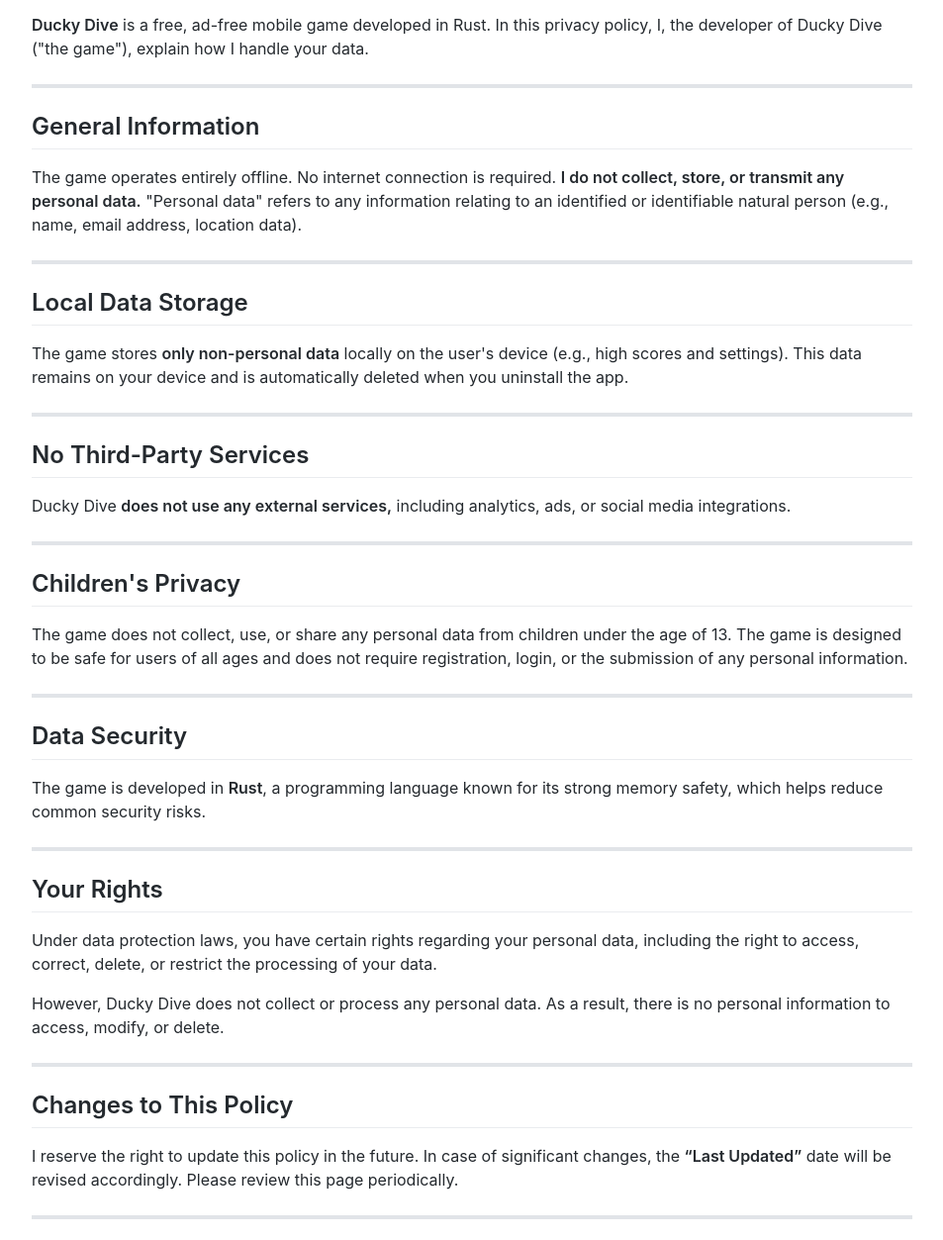
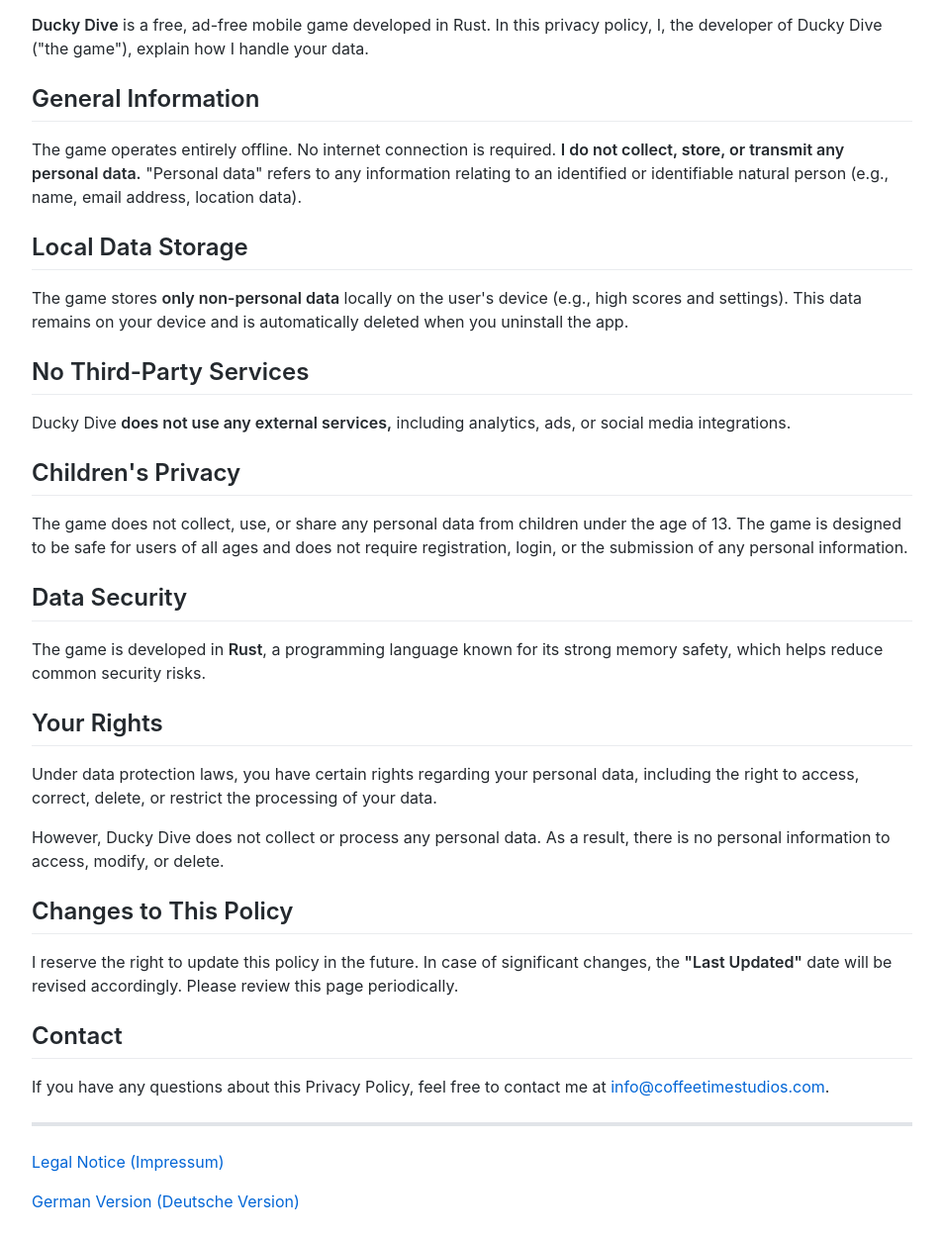
Before and after one commit to coffeetimestudios/coffeetimestudios.github.io, a plain HTML site: page privacy/ducky-dive/en.html in a window 1280 px wide. Shown: the part 107-1360 px from the top of the page at 99% size, without its empty margins (163-1116 px from the left). Drawn offline with Linux system fonts and the light colour scheme.

Commit message:
removed hr lines

```diff
--- a/privacy/ducky-dive/en.html
+++ b/privacy/ducky-dive/en.html
@@ -1251,29 +1251,21 @@ pre[class*="language-"] {
 <body>
   <article class="markdown-body"><h1 class="atx" id="privacy-policy--ducky-dive">Privacy Policy – Ducky Dive</h1>
 <p><strong>Ducky Dive</strong> is a free, ad-free mobile game developed in Rust. In this privacy policy, I, the developer of Ducky Dive ("the game"), explain how I handle your data.</p>
-<hr>
 <h2 class="atx" id="general-information">General Information</h2>
 <p>The game operates entirely offline. No internet connection is required. <strong>I do not collect, store, or transmit any personal data.</strong> "Personal data" refers to any information relating to an identified or identifiable natural person (e.g., name, email address, location data).</p>
-<hr>
 <h2 class="atx" id="local-data-storage">Local Data Storage</h2>
 <p>The game stores <strong>only non-personal data</strong> locally on the user's device (e.g., high scores and settings). This data remains on your device and is automatically deleted when you uninstall the app.</p>
-<hr>
 <h2 class="atx" id="no-third-party-services">No Third-Party Services</h2>
 <p>Ducky Dive <strong>does not use any external services,</strong> including analytics, ads, or social media integrations.</p>
-<hr>
 <h2 class="atx" id="childrenand39s-privacy">Children's Privacy</h2>
 <p>The game does not collect, use, or share any personal data from children under the age of 13. The game is designed to be safe for users of all ages and does not require registration, login, or the submission of any personal information.</p>
-<hr>
 <h2 class="atx" id="data-security">Data Security</h2>
 <p>The game is developed in <strong>Rust</strong>, a programming language known for its strong memory safety, which helps reduce common security risks.</p>
-<hr>
 <h2 class="atx" id="your-rights">Your Rights</h2>
 <p>Under data protection laws, you have certain rights regarding your personal data, including the right to access, correct, delete, or restrict the processing of your data.</p>
 <p>However, Ducky Dive does not collect or process any personal data. As a result, there is no personal information to access, modify, or delete.</p>
-<hr>
 <h2 class="atx" id="changes-to-this-policy">Changes to This Policy</h2>
-<p>I reserve the right to update this policy in the future. In case of significant changes, the <strong>“Last Updated”</strong> date will be revised accordingly. Please review this page periodically.</p>
-<hr>
+<p>I reserve the right to update this policy in the future. In case of significant changes, the <strong>"Last Updated"</strong> date will be revised accordingly. Please review this page periodically.</p>
 <h2 class="atx" id="contact">Contact</h2>
 <p>If you have any questions about this Privacy Policy, feel free to contact me at <a href="mailto:info@coffeetimestudios.com">info@coffeetimestudios.com</a>.</p>
 <hr>
```
Also changed, not shown: privacy/ducky-dive/de.html (+1 -9 lines).
